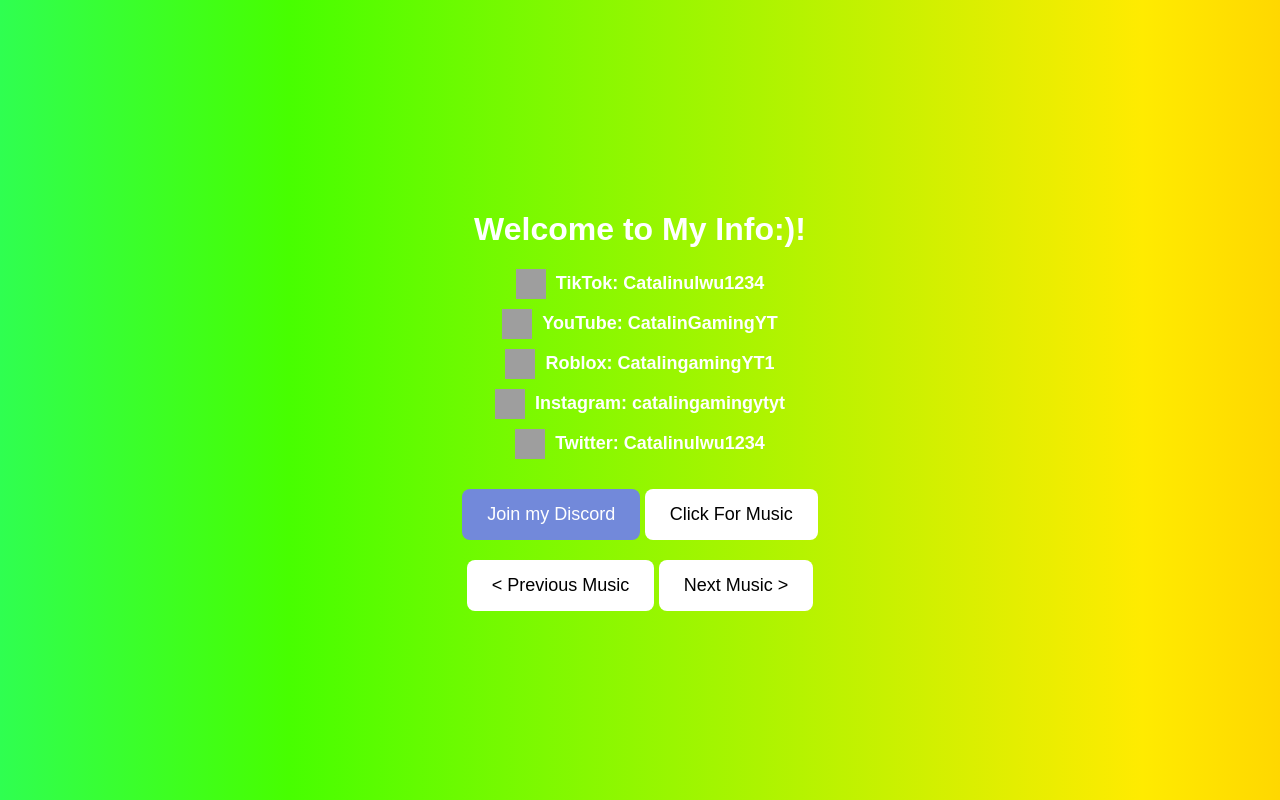
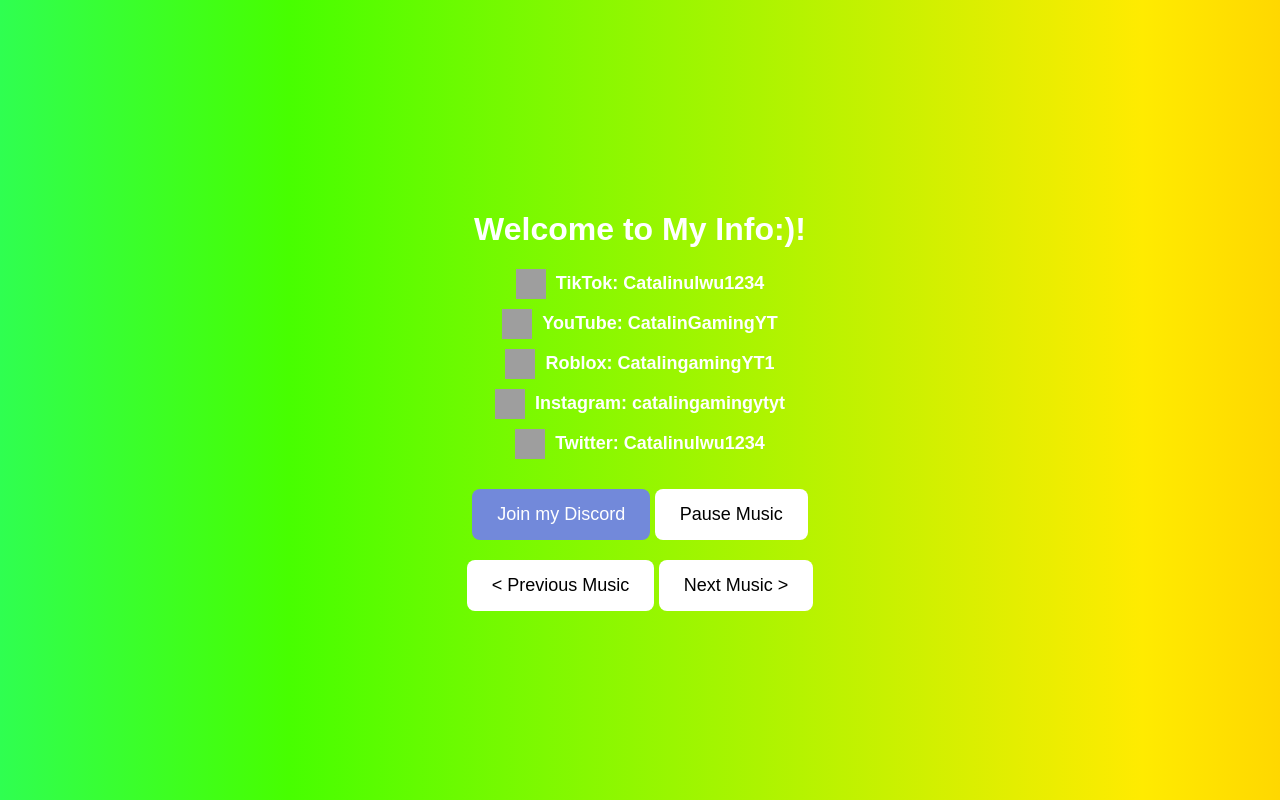
Before and after one commit to catalinulwu1234/home, a plain HTML site: page index.html in a window 1280 px wide. Drawn offline with Linux system fonts and the light colour scheme; grey boxes are pictures that could not be loaded.

Commit message:
Update index.html

```diff
--- a/index.html
+++ b/index.html
@@ -156,21 +156,21 @@ document.addEventListener('DOMContentLoaded', function() {
       const tracks = [
         "https://raw.githubusercontent.com/catalinulwu1234/home/refs/heads/main/Travis Scott - FE!N (Official Audio) ft. Playboi Carti.mp3",
         "https://raw.githubusercontent.com/catalinulwu1234/home/refs/heads/main/Ariis - FUNK DO BOUNCE [Brazilian Funk].mp3",
-    "https://example.com/track3.mp3", // Înlocuiește cu URL-ul corect al piesei
-    "https://example.com/track4.mp3"  // Înlocuiește cu URL-ul corect al piesei
+        "https://example.com/track3.mp3", // Replace with your actual track URL
+        "https://example.com/track4.mp3"  // Replace with your actual track URL
       ];
 
       let currentTrackIndex = 0;
 
-  // Funcție pentru a reda piesa curentă
+      // Function to play the current track
       function playTrack(index) {
-    audio.src = tracks[index];  // Schimbă sursa audio
-    audio.load();  // Încarcă fișierul audio
-    audio.play();  // Redă fișierul audio
+        audio.src = tracks[index]; // Set the audio source
+        audio.load();  // Reload the audio source
+        audio.play();  // Start playing the audio
         musicButton.textContent = 'Pause Music';
       }
 
-  // Ascultător de evenimente pentru butonul de play/pause
+      // Play/Pause music
       musicButton.addEventListener('click', function() {
         if (audio.paused) {
           audio.play();
@@ -181,21 +181,20 @@ document.addEventListener('DOMContentLoaded', function() {
         }
       });
 
-  // Ascultător de evenimente pentru butonul "Next"
+      // Next track button
       nextButton.addEventListener('click', function() {
-    currentTrackIndex = (currentTrackIndex + 1) % tracks.length;  // Trecere la următoarea piesă (la sfârșit se revine la prima piesă)
+        currentTrackIndex = (currentTrackIndex + 1) % tracks.length;
         playTrack(currentTrackIndex);
       });
 
-  // Ascultător de evenimente pentru butonul "Previous"
+      // Previous track button
       prevButton.addEventListener('click', function() {
-    currentTrackIndex = (currentTrackIndex - 1 + tracks.length) % tracks.length;  // Trecere la piesa anterioară (la început se revine la ultima piesă)
+        currentTrackIndex = (currentTrackIndex - 1 + tracks.length) % tracks.length;
         playTrack(currentTrackIndex);
       });
 
-  // Redă prima piesă la început
+      // Initially play the first track
       playTrack(currentTrackIndex);
-});
     });
   </script>
 </body>
```
Lines whose indentation alone changed are shown as unchanged.
